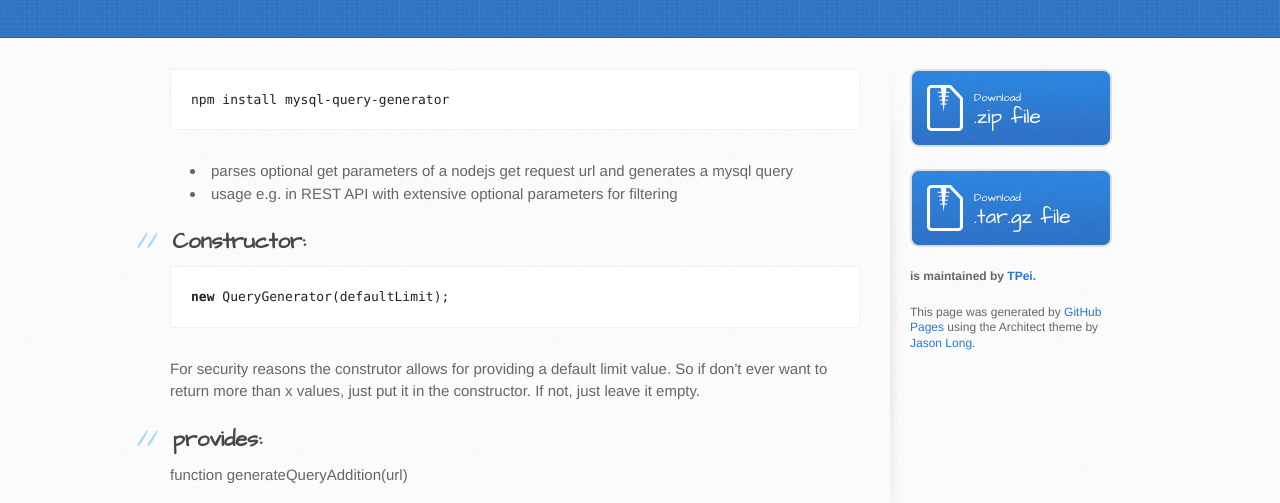
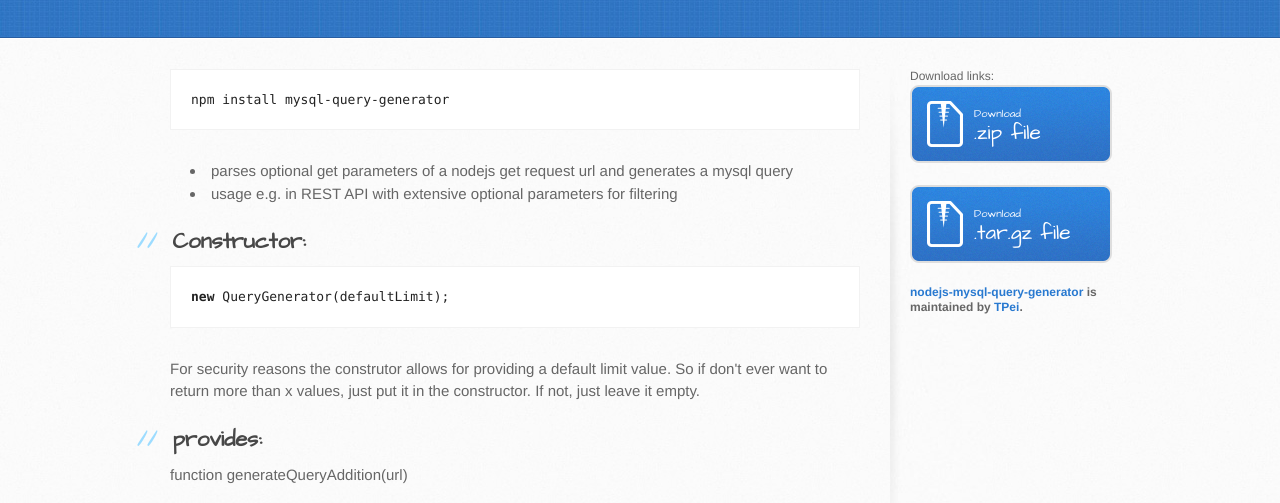
Before and after one commit to TPei/nodejs-mysql-query-generator, a plain HTML site: page index.html in a window 1280 px wide. Shown: the part 269-772 px from the top of the page. Drawn offline with Linux system fonts and the light colour scheme.

Commit message:
Update index.html

```diff
--- a/index.html
+++ b/index.html
@@ -153,6 +153,7 @@ npm install mysql-query-generator</p>
         </section>
 
         <aside id="sidebar">
+          <h2>Download links:</h2>
           <a href="https://github.com/TPei/nodejs-mysql-query-generator/zipball/master" class="button">
             <small>Download</small>
             .zip file
@@ -162,9 +163,8 @@ npm install mysql-query-generator</p>
             .tar.gz file
           </a>
 
-          <p class="repo-owner"><a href="https://github.com/TPei/nodejs-mysql-query-generator"></a> is maintained by <a href="https://github.com/TPei">TPei</a>.</p>
+          <p class="repo-owner"><a href="https://github.com/TPei/nodejs-mysql-query-generator">nodejs-mysql-query-generator</a> is maintained by <a href="https://github.com/TPei">TPei</a>.</p>
 
-          <p>This page was generated by <a href="https://pages.github.com">GitHub Pages</a> using the Architect theme by <a href="https://twitter.com/jasonlong">Jason Long</a>.</p>
         </aside>
       </div>
     </div>
```
